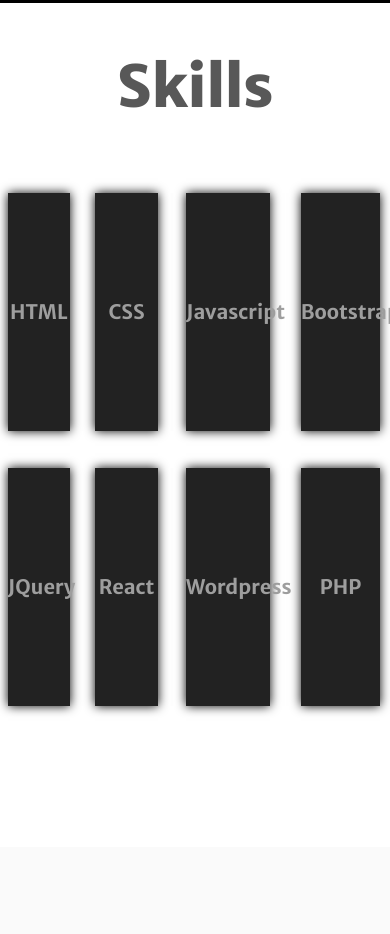
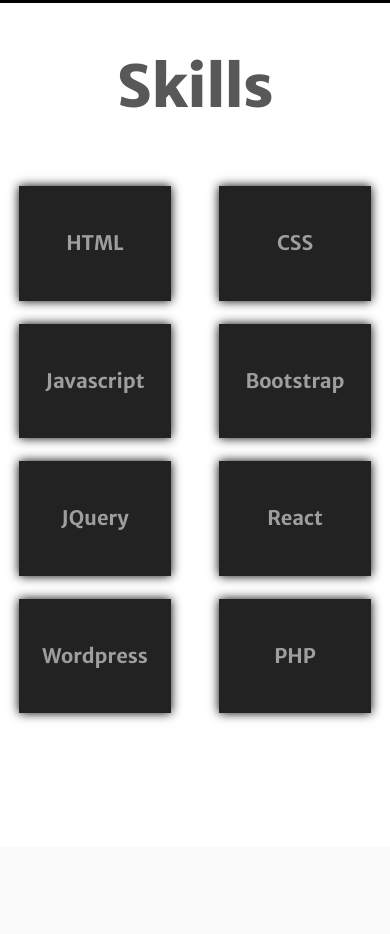
Before and after one commit to Carl-kristie/carlkristie.github.io, a plain HTML site: page index.html in a window 390 px wide. Shown: the part 841-1775 px from the top of the page. Drawn offline with nearby package versions, Linux system fonts and the light colour scheme.

Commit message:
made a few changes to the css

```diff
--- a/assets/css/main.css
+++ b/assets/css/main.css
@@ -302,11 +302,13 @@ hr {
 }
 
 ::-moz-selection {
-    background: #FFF498
+    background: #000;
+    color: white;
 }
 
 ::selection {
-    background: #FFF498
+    background: #000;
+    color: white;
 }
 
 img::-moz-selection {
@@ -315,10 +317,6 @@ img::-moz-selection {
 
 img::selection {
     background: transparent
-}
-
-body {
-    -webkit-tap-highlight-color: #FFF498
 }
 
 .no-margin {
@@ -1898,4 +1896,7 @@ header{
         background-size: 100%;
         background-position-y: 80%;
     }
-}
+    .skills-container{
+        grid-template-columns: repeat(2, 1fr);
+    }
+}
```
